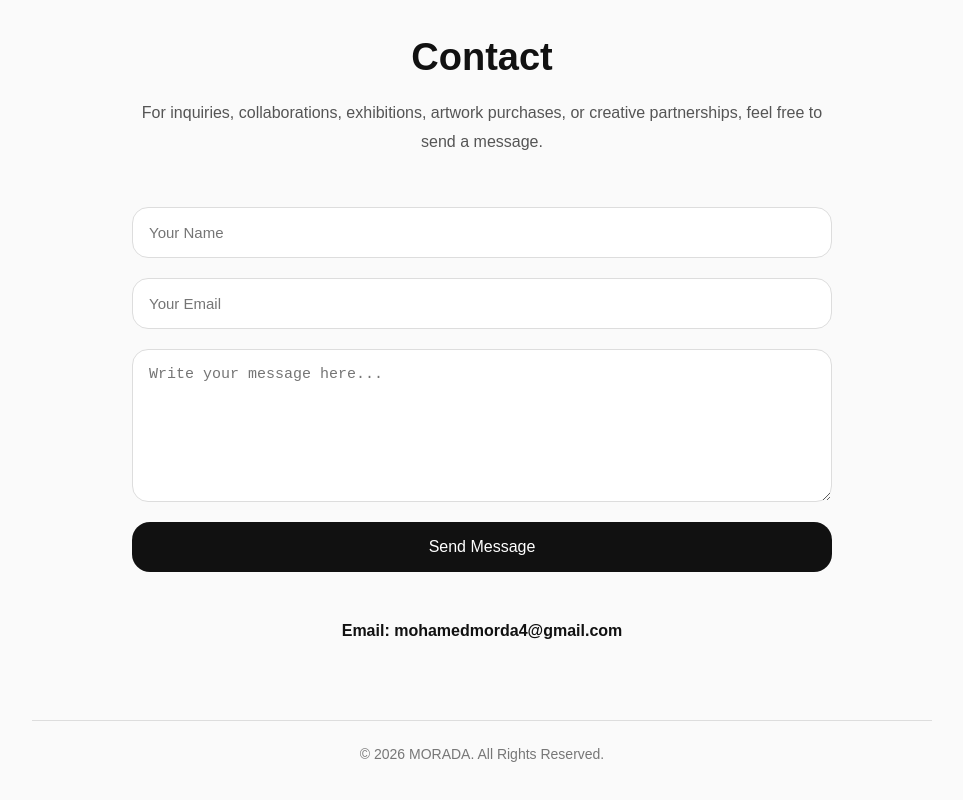
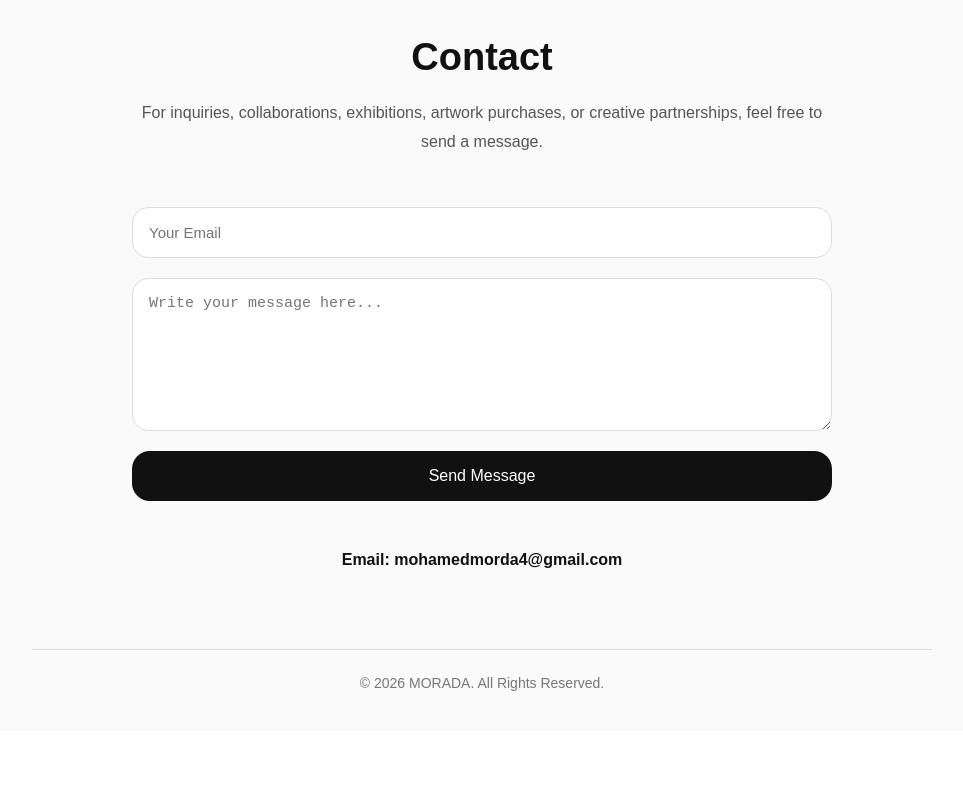
Before and after one commit to yasser116926/morada-frontend, a React (Create React App) app: page / in a window 1280 px wide. Shown: the part 2265-3065 px from the top of the page, without its empty margins (158-1121 px from the left). After the commit the page ends 2996 px from the top, so only its background shows below. Built offline with nearby package versions, Linux system fonts and the light colour scheme; the HTML template or start-up script is replaced by a standard one.

Commit message:
Fix image URLs

```diff
--- a/src/App.js
+++ b/src/App.js
@@ -522,8 +522,8 @@ function App() {
                     />
 
                     <input
-                      type="text"
-                      name="name"
+                      type="hidden"
+                      name="next"
                       placeholder="Your Name"
                       required
                       style={{
--- a/src/Updates.js
+++ b/src/Updates.js
@@ -10,6 +10,16 @@ function Updates() {
   const [time, setTime] = useState("");
   const [image, setImage] = useState(null);
   const isAdmin = localStorage.getItem("is_admin") === "true";
+
+  const getImageUrl = (img) => {
+    if (!img) return "";
+
+    if (img.startsWith("http")) {
+      return img;
+    }
+
+    return `https://morada-backend-0e0j.onrender.com${img}`;
+  };
 
   useEffect(() => {
     fetch("https://morada-backend-0e0j.onrender.com/api/events/")
@@ -109,7 +119,7 @@ function Updates() {
         <div key={event.id} style={{ marginBottom: "60px" }}>
           {event.image && (
             <img
-              src={`http://127.0.0.1:8000${event.image}`}
+              src={getImageUrl(event.image)}
               alt={event.title}
               style={{
                 width: "100%",
```
